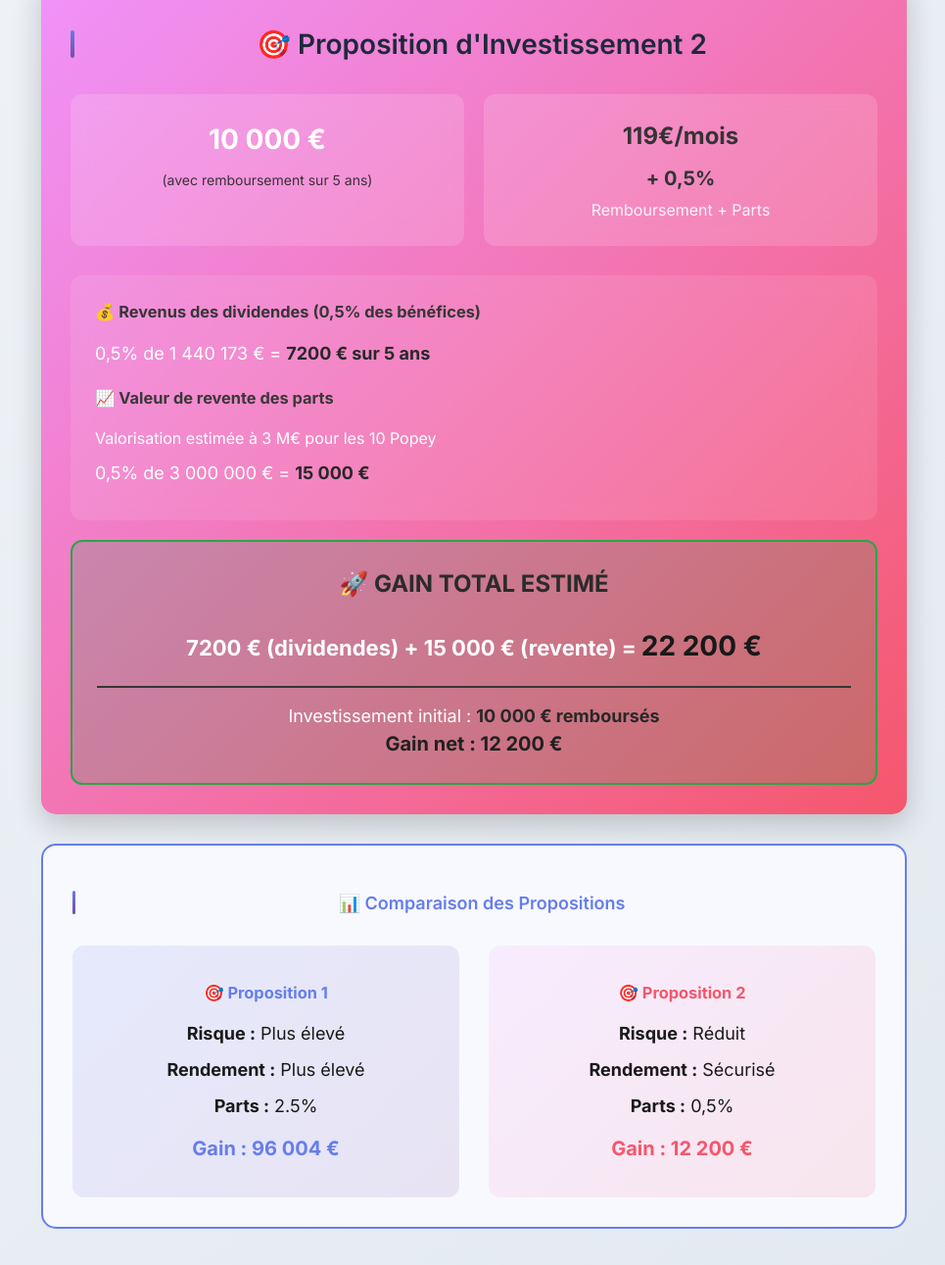
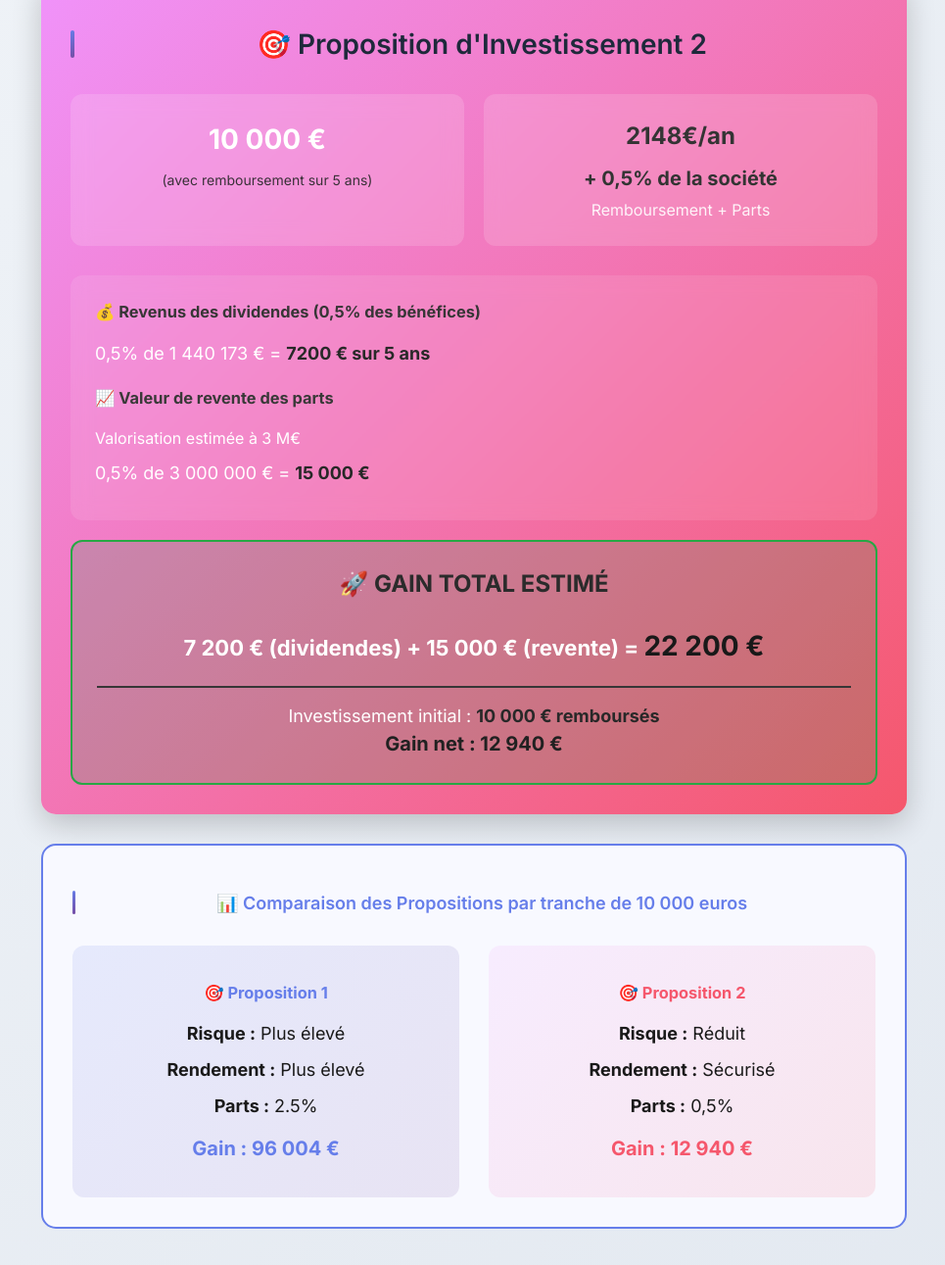
Before and after one commit to Mariusky008/proposition, a plain HTML site: page index.html in a window 1280 px wide. Shown: the part 2040-3331 px from the top of the page at 98% size, without its empty margins (156-1121 px from the left). Drawn offline with Linux system fonts and the light colour scheme.

Commit message:
Update index.html

```diff
--- a/index.html
+++ b/index.html
@@ -973,7 +973,7 @@
 
     <!-- PROPOSITION 1 -->
     <div class="section" style="background: linear-gradient(135deg, #667eea 0%, #764ba2 100%); color: white; border-radius: 15px; padding: 30px; margin: 30px 0; box-shadow: 0 10px 30px rgba(0,0,0,0.2);">
-        <h1 style="text-align: center; margin-bottom: 30px; font-size: 28px;">🎯 Proposition d'Investissement 1</h1>
+        <h1 style="text-align: center; margin-bottom: 30px; font-size: 28px;">🎯 Proposition d'Investissement 1 (par tranche de 10 000 €)</h1>
 
         <div style="display: grid; grid-template-columns: repeat(auto-fit, minmax(250px, 1fr)); gap: 20px; margin: 30px 0;">
             <div style="background: rgba(255,255,255,0.15); padding: 25px; border-radius: 12px; text-align: center; backdrop-filter: blur(10px);">
@@ -982,13 +982,13 @@
             </div>
             <div style="background: rgba(255,255,255,0.15); padding: 25px; border-radius: 12px; text-align: center; backdrop-filter: blur(10px);">
                 <div style="font-size: 32px; font-weight: bold; margin-bottom: 10px; color: #ffd700;">2.5%</div>
-                <div style="font-size: 16px; opacity: 0.9;">Parts de l'entreprise</div>
+                <div style="font-size: 16px; opacity: 0.9;">Parts dans l'entreprise</div>
             </div>
 
         </div>
 
         <div style="background: rgba(255,255,255,0.1); padding: 25px; border-radius: 12px; margin: 20px 0; backdrop-filter: blur(10px);">
-            <h3 style="margin-top: 0; color: #ffd700;">💰 Revenus des dividendes (1% des bénéfices)</h3>
+            <h3 style="margin-top: 0; color: #ffd700;">💰 Revenus des dividendes (2.5% des bénéfices)</h3>
             <div style="font-size: 18px; margin: 10px 0;">2.5% de 1 440 173 € = <strong style="color: #90EE90;">36 004 € sur 5 ans</strong></div>
 
             <h3 style="color: #ffd700; margin-top: 20px;">📈 Valeur de revente des parts</h3>
@@ -1026,8 +1026,8 @@
                 <div style="font-size: 14px; opacity: 0.9; color: #262626;">(avec remboursement sur 5 ans)</div>
             </div>
             <div style="background: rgba(255,255,255,0.15); padding: 25px; border-radius: 12px; text-align: center; backdrop-filter: blur(10px);">
-                <div style="font-size: 24px; font-weight: bold; margin-bottom: 10px; color: #343434;">119€/mois</div>
-                <div style="font-size: 20px; font-weight: bold; color: #333433;">+ 0,5%</div>
+                <div style="font-size: 24px; font-weight: bold; margin-bottom: 10px; color: #343434;">2148€/an</div>
+                <div style="font-size: 20px; font-weight: bold; color: #333433;">+ 0,5% de la société</div>
                 <div style="font-size: 16px; opacity: 0.9; margin-top: 5px;">Remboursement + Parts</div>
             </div>
 
@@ -1038,26 +1038,26 @@
             <div style="font-size: 18px; margin: 10px 0;">0,5% de 1 440 173 € = <strong style="color: #282928;">7200 € sur 5 ans</strong></div>
 
             <h3 style="color: #393938; margin-top: 20px;">📈 Valeur de revente des parts</h3>
-            <div style="font-size: 16px; margin: 5px 0;">Valorisation estimée à 3 M€ pour les 10 Popey</div>
+            <div style="font-size: 16px; margin: 5px 0;">Valorisation estimée à 3 M€</div>
             <div style="font-size: 18px; margin: 10px 0;">0,5% de 3 000 000 € = <strong style="color: #272827;">15 000 €</strong></div>
         </div>
 
         <div style="background: rgba(40, 167, 69, 0.2); border: 2px solid #28a745; padding: 25px; border-radius: 12px; text-align: center;">
             <h3 style="margin-top: 0; color: #2b2b2b; font-size: 24px;">🚀 GAIN TOTAL ESTIMÉ</h3>
             <div style="font-size: 22px; margin: 15px 0; font-weight: bold;">
-                7200 € (dividendes) + 15 000 € (revente) = <span style="color: #191919; font-size: 28px;">22 200 €</span>
+                7 200 € (dividendes) + 15 000 € (revente) = <span style="color: #191919; font-size: 28px;">22 200 €</span>
             </div>
 
             <div style="border-top: 2px solid #363636; padding-top: 15px; margin-top: 20px; font-size: 18px;">
                 <div>Investissement initial : <strong style="color: #282828;">10 000 € remboursés</strong></div>
-                <div style="color: #212121; font-weight: bold; font-size: 20px;">Gain net : 12 200 €</div>
+                <div style="color: #212121; font-weight: bold; font-size: 20px;">Gain net : 12 940 €</div>
             </div>
         </div>
     </div>
 
     <!-- COMPARAISON -->
     <div class="section" style="background: #f8f9ff; border: 2px solid #667eea; border-radius: 15px; padding: 30px; margin: 30px 0;">
-        <h2 style="text-align: center; color: #667eea; margin-bottom: 30px;">📊 Comparaison des Propositions</h2>
+        <h2 style="text-align: center; color: #667eea; margin-bottom: 30px;">📊 Comparaison des Propositions par tranche de 10 000 euros</h2>
 
         <div style="display: grid; grid-template-columns: 1fr 1fr; gap: 30px;">
             <div style="text-align: center; padding: 20px; background: linear-gradient(135deg, #667eea20, #764ba220); border-radius: 12px;">
@@ -1073,7 +1073,7 @@
                 <div style="font-size: 18px; margin: 10px 0;"><strong>Risque :</strong> Réduit</div>
                 <div style="font-size: 18px; margin: 10px 0;"><strong>Rendement :</strong> Sécurisé</div>
                 <div style="font-size: 18px; margin: 10px 0;"><strong>Parts :</strong> 0,5%</div>
-                <div style="font-size: 20px; margin: 15px 0; color: #f5576c; font-weight: bold;">Gain : 12 200 €</div>
+                <div style="font-size: 20px; margin: 15px 0; color: #f5576c; font-weight: bold;">Gain : 12 940 €</div>
             </div>
         </div>
     </div>
```
